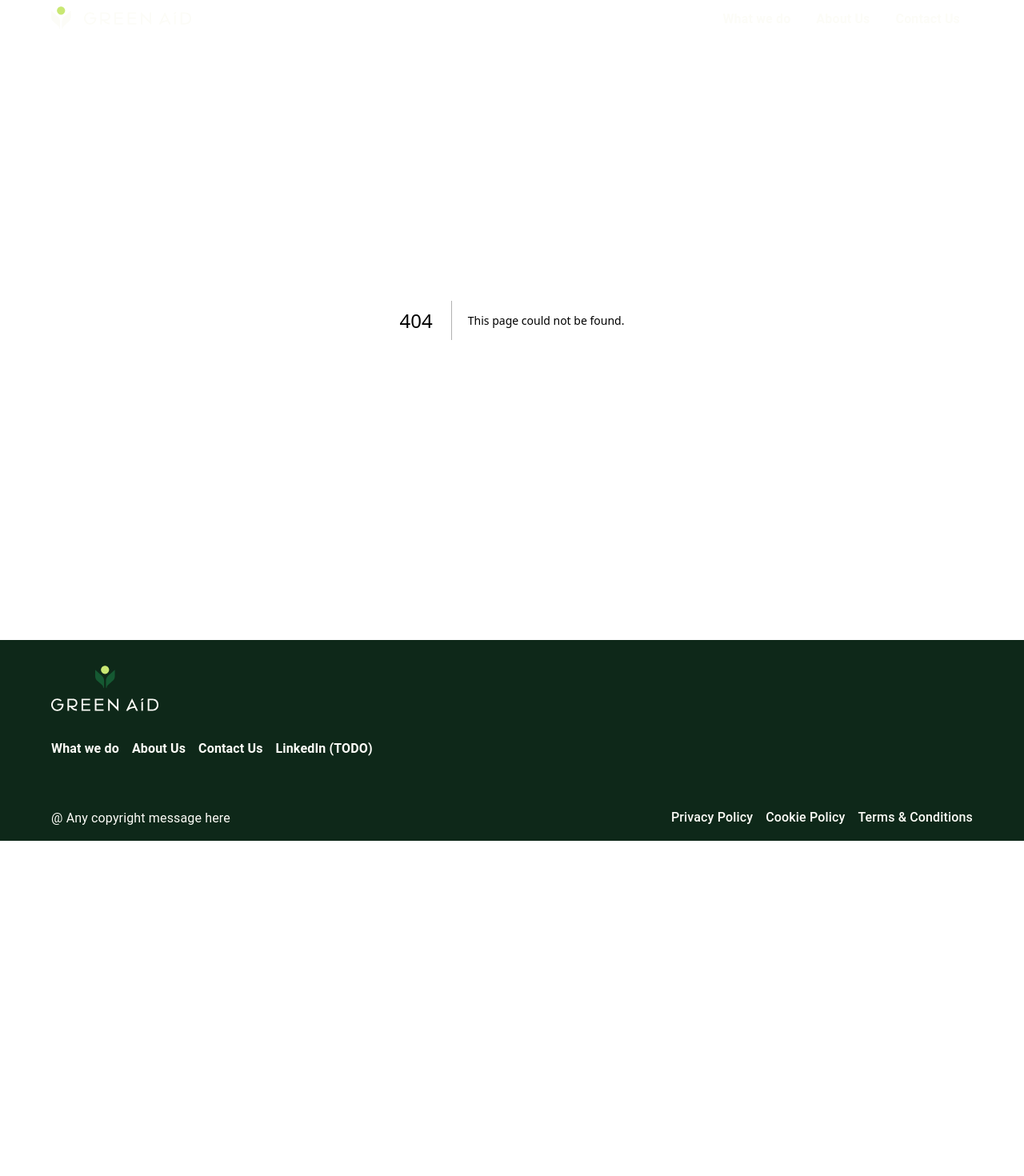
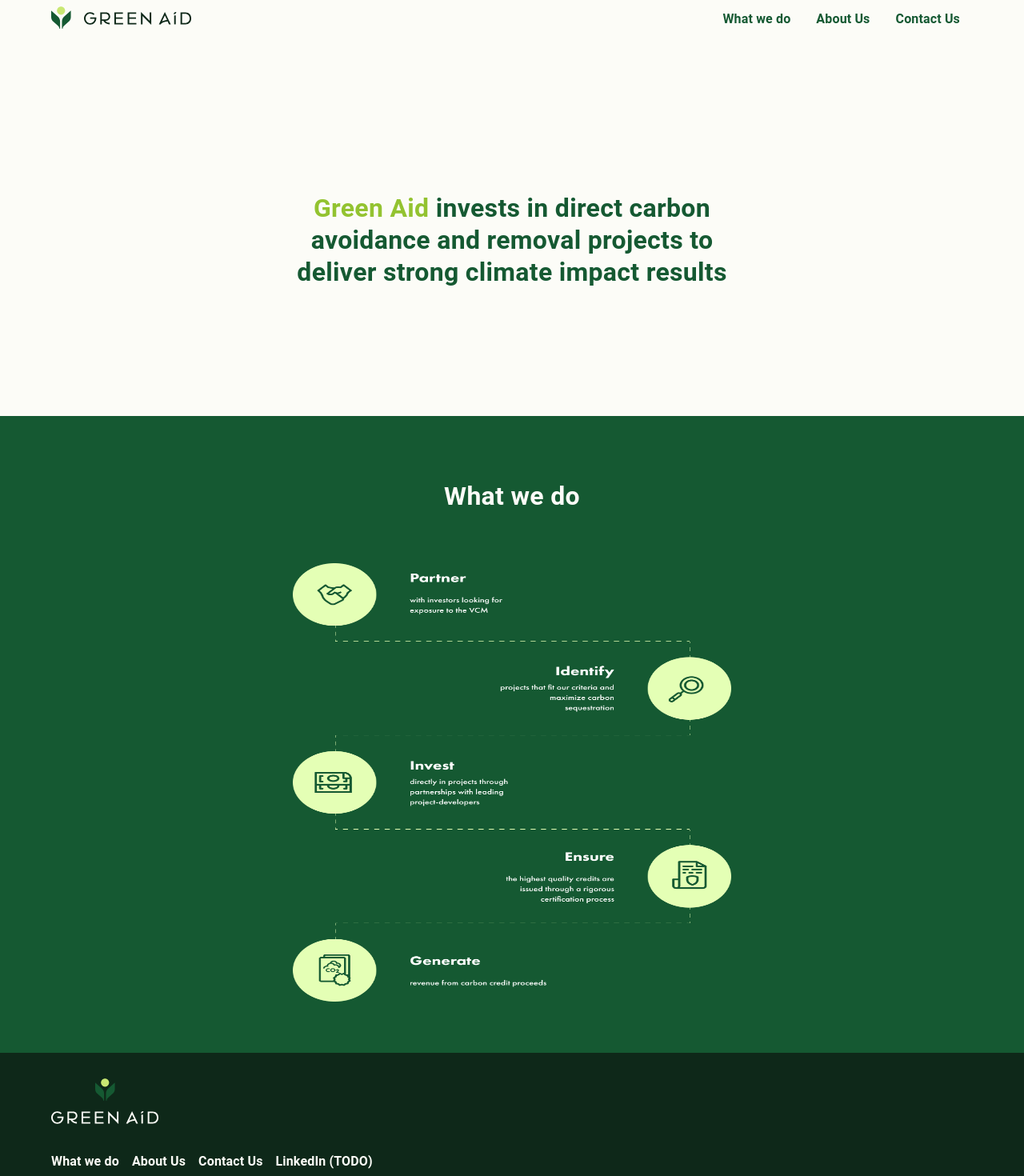
Before and after one commit to Danny-Robinson/GreenAidInvestmentFund, a Next.js app: page /what-we-do in a window 1280 px wide. Before the commit this address had no page. Shown: the top 1470 px of the page at 80% size. Before the commit the page ends 1051 px from the top, so only its background shows below. Built offline with nearby package versions, Linux system fonts and the light colour scheme.

Commit message:
what-we-do

```diff
--- a/components/Header/index.tsx
+++ b/components/Header/index.tsx
@@ -33,15 +33,17 @@ export const Header = ({ ...restProps }: HeaderProps) => {
 	}, []);
 
 	const isAtTop = scrollY === 0;
+	const isLightMode = isHome && isAtTop;
+
 	const Logo = (
 		<Box display="flex" alignItems="center">
-			<LogoSymbol variant={isAtTop ? 'light' : 'dark'} mr={2} />
-			<LogoTxt variant={isAtTop ? 'light' : 'dark'} />
+			<LogoSymbol variant={isLightMode ? 'light' : 'dark'} mr={2} />
+			<LogoTxt variant={isLightMode ? 'light' : 'dark'} />
 		</Box>
 	);
 
 	const linkProps: LinkProps['linkProps'] = {
-		color: isAtTop ? colors.White : colors.Green1,
+		color: isLightMode ? colors.White : colors.Green1,
 		underline: 'never'
 	};
 
--- /dev/null
+++ b/page-content/what-we-do/WhatWeDoPage/HeroBanner/index.tsx
@@ -0,0 +1,41 @@
+import { Box, BoxProps, Container } from '@mui/material';
+import Image from 'next/image';
+import { Txt } from '../../../../components/Txt';
+import {
+	breakpoints,
+	colors,
+	txtProps
+} from '../../../../constants/styleguide';
+import { useMobile } from '../../../../utils/useMobile';
+
+export interface HeroBannerProps extends BoxProps {}
+
+export const HeroBanner = ({ ...restProps }: HeroBannerProps) => {
+	const isXs = useMobile('xs');
+
+	return (
+		<Box bgcolor={colors.White} pt={30} pb={20} {...restProps}>
+			<Container>
+				<Box display="flex" justifyContent="center" textAlign="center">
+					<Box maxWidth={600}>
+						<Txt
+							color={colors.Green1}
+							display="inline"
+							{...txtProps.title}
+						>
+							<Txt
+								color={colors.Green2}
+								display="inline"
+								{...txtProps.title}
+							>
+								Green Aid
+							</Txt>{' '}
+							invests in direct carbon avoidance and removal
+							projects to deliver strong climate impact results
+						</Txt>
+					</Box>
+				</Box>
+			</Container>
+		</Box>
+	);
+};
--- /dev/null
+++ b/page-content/what-we-do/WhatWeDoPage/WhatWeDo/index.tsx
@@ -0,0 +1,52 @@
+import { Container } from '@mui/material';
+import Image from 'next/image';
+import { Box, BoxProps } from '../../../../components/Box';
+import { Txt } from '../../../../components/Txt';
+import {
+	breakpoints,
+	colors,
+	txtProps
+} from '../../../../constants/styleguide';
+import { useMobile } from '../../../../utils/useMobile';
+
+export interface WhatWeDoProps extends BoxProps {}
+
+export const WhatWeDo = ({ ...restProps }: WhatWeDoProps) => {
+	const isXs = useMobile('xs');
+
+	return (
+		<Box bgcolor={colors.Green1} pt={10} {...restProps}>
+			<Container>
+				<Box display="flex" flexDirection="column" alignItems="center">
+					<Txt {...txtProps.title} color={colors.White}>
+						What we do
+					</Txt>
+					<Box
+						width={{
+							xs: '80vw',
+							sm: '60vw',
+							md: 'calc(35vw + 100px)'
+						}}
+						height={{
+							xs: '200vh',
+							sm: '80vw',
+							md: 'calc(35vw + 100px)'
+						}}
+						position="relative"
+						my={8}
+					>
+						<Image
+							src={
+								isXs
+									? '/img/workflow-mobile.png'
+									: '/img/workflow-desktop.png'
+							}
+							alt="workflow"
+							fill
+						/>
+					</Box>
+				</Box>
+			</Container>
+		</Box>
+	);
+};
--- /dev/null
+++ b/page-content/what-we-do/WhatWeDoPage/index.tsx
@@ -0,0 +1,47 @@
+import { Container } from '@mui/material';
+import { Box } from '@mui/system';
+import { GetStaticProps } from 'next';
+import Link from 'next/link';
+import { Button } from '../../../components/Button';
+import { LogoSymbol } from '../../../components/Icons/LogoSymbol';
+import { LogoTxt } from '../../../components/Icons/LogoTxt';
+import { Txt } from '../../../components/Txt';
+import {
+	GENERIC_DESCRIPTION,
+	GENERIC_IMAGE,
+	GENERIC_TITLE,
+	Routes
+} from '../../../constants';
+import { colors, txtProps } from '../../../constants/styleguide';
+import { PageMeta } from '../../../types/next';
+import { getPageMeta } from '../../../utils/getPageMeta';
+import { HeroBanner } from './HeroBanner';
+import { WhatWeDo } from './WhatWeDo';
+
+export const getStaticProps: GetStaticProps<{
+	meta: PageMeta;
+}> = async () => {
+	const title = GENERIC_TITLE;
+	const description = GENERIC_DESCRIPTION;
+	const image = GENERIC_IMAGE;
+
+	return {
+		props: {
+			meta: getPageMeta({
+				title,
+				description,
+				url: Routes.WhatWeDo,
+				image
+			})
+		}
+	};
+};
+
+export const WhatWeDoPage = () => {
+	return (
+		<>
+			<HeroBanner />
+			<WhatWeDo />
+		</>
+	);
+};
--- /dev/null
+++ b/pages/what-we-do/index.tsx
@@ -0,0 +1,7 @@
+import {
+	WhatWeDoPage,
+	getStaticProps
+} from '../../page-content/what-we-do/WhatWeDoPage';
+
+export { getStaticProps };
+export default WhatWeDoPage;
```
Also changed, not shown: public/img/workflow-desktop.png (added), public/img/workflow-mobile.png (added).
